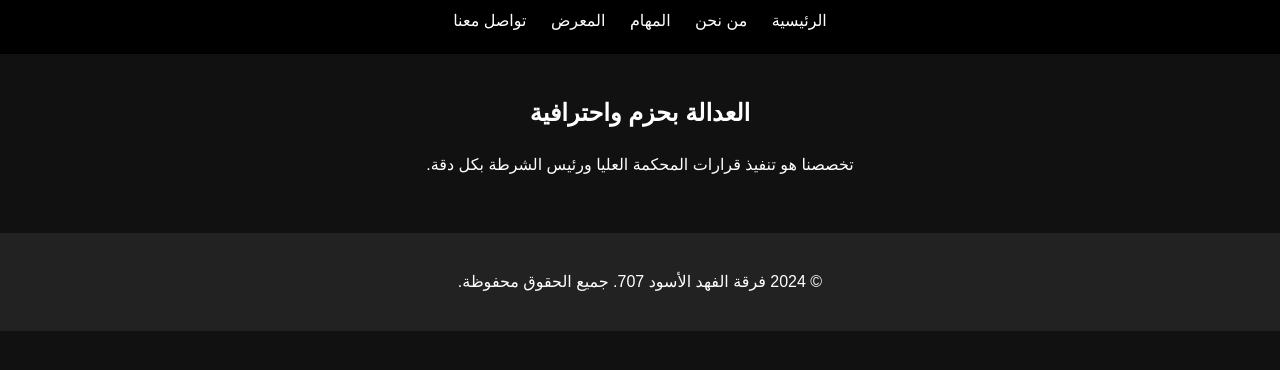
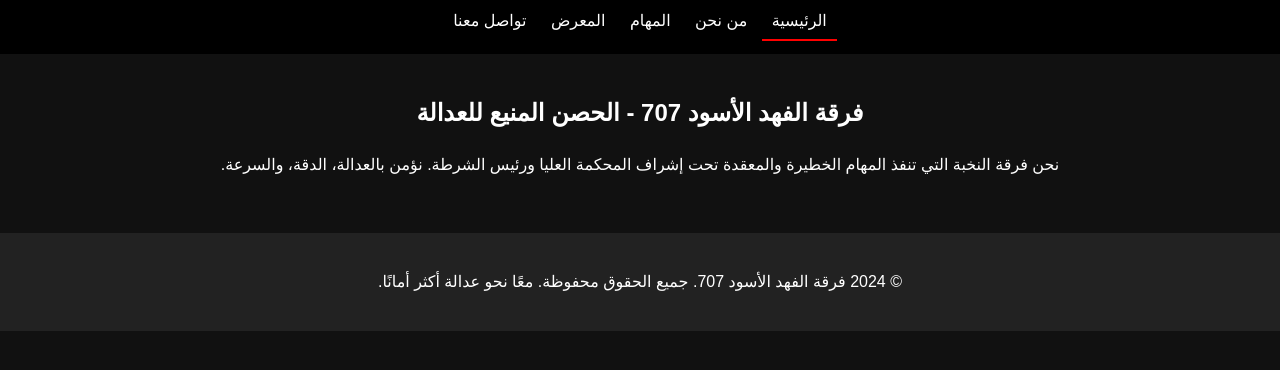
Before and after one commit to abusou7/707squad, a plain HTML site: page index.html in a window 1280 px wide. Shown: the part 76-446 px from the top of the page. Drawn offline with Linux system fonts and the light colour scheme.

Commit message:
Update index.html

```diff
--- a/index.html
+++ b/index.html
@@ -6,16 +6,32 @@
     <title>فرقة الفهد الأسود 707</title>
     <link rel="stylesheet" href="styles.css">
     <style>
-        .section { display: none; }
-        .section.active { display: block; }
-        nav a { cursor: pointer; }
+        .section {
+            display: none;
+            opacity: 0;
+            transition: opacity 0.5s ease-in-out;
+        }
+        .section.active {
+            display: block;
+            opacity: 1;
+        }
+        nav a {
+            color: #fff;
+            text-decoration: none;
+            padding: 10px;
+            border-bottom: 2px solid transparent;
+            transition: border-color 0.3s;
+        }
+        nav a.active {
+            border-color: #f00;
+        }
     </style>
 </head>
 <body>
     <header>
         <h1>فرقة الفهد الأسود 707</h1>
         <nav>
-            <a data-target="home">الرئيسية</a>
+            <a data-target="home" class="active">الرئيسية</a>
             <a data-target="about">من نحن</a>
             <a data-target="missions">المهام</a>
             <a data-target="gallery">المعرض</a>
@@ -24,37 +40,40 @@
     </header>
 
     <main>
-        <!-- الصفحة الرئيسية -->
         <section id="home" class="section active">
-            <h2>العدالة بحزم واحترافية</h2>
-            <p>تخصصنا هو تنفيذ قرارات المحكمة العليا ورئيس الشرطة بكل دقة.</p>
+            <h2>فرقة الفهد الأسود 707 - الحصن المنيع للعدالة</h2>
+            <p>نحن فرقة النخبة التي تنفذ المهام الخطيرة والمعقدة تحت إشراف المحكمة العليا ورئيس الشرطة. نؤمن بالعدالة، الدقة، والسرعة.</p>
         </section>
 
-        <!-- من نحن -->
         <section id="about" class="section">
             <h2>من نحن</h2>
-            <p>فرقة الفهد الأسود 707 هي فرقة النخبة المسؤولة عن تنفيذ القرارات الحساسة وتأمين الشخصيات البارزة.</p>
+            <p>تأسست فرقة الفهد الأسود 707 لتكون الدرع الواقي ضد الجريمة المنظمة والتهديدات الخطيرة. تعمل الفرقة بسرية واحترافية مطلقة، حيث تعتمد على نخبة من الجنود المدربين لتنفيذ أصعب المهام. نحن نلتزم بالقيم التالية:</p>
+            <ul>
+                <li>الاحترافية: نعمل بمعايير عالية لضمان النجاح.</li>
+                <li>النزاهة: قراراتنا تتسم بالعدالة والشفافية.</li>
+                <li>الدقة: تنفيذ كل مهمة بأقصى درجات الإتقان.</li>
+            </ul>
         </section>
 
-        <!-- المهام -->
         <section id="missions" class="section">
             <h2>مهامنا</h2>
             <ul>
-                <li>تنفيذ أوامر الاعتقال.</li>
-                <li>مداهمة أوكار العصابات.</li>
-                <li>تأمين الشخصيات المهمة والفعاليات الحساسة.</li>
+                <li>القبض على المجرمين الأكثر خطورة المطلوبين دوليًا.</li>
+                <li>تنفيذ أوامر المداهمة ضد العصابات الكبرى.</li>
+                <li>تأمين وحماية الشخصيات المهمة أثناء الفعاليات الكبرى.</li>
+                <li>التدخل السريع لحل الأزمات الأمنية.</li>
             </ul>
+            <p>نحن لا نترك أي شيء للصدفة، فكل عملية تنفذ بخطط استراتيجية دقيقة لضمان سلامة الفريق ونجاح المهمة.</p>
         </section>
 
-        <!-- المعرض -->
         <section id="gallery" class="section">
             <h2>المعرض</h2>
-            <p>صور وفيديوهات لأبرز المهام والتدريبات.</p>
+            <p>استكشف لقطات حصرية من تدريباتنا اليومية والمهام الميدانية التي تعكس شجاعتنا والتزامنا.</p>
         </section>
 
-        <!-- تواصل معنا -->
         <section id="contact" class="section">
             <h2>تواصل معنا</h2>
+            <p>إذا كانت لديك أي استفسارات أو ترغب في التعاون معنا، لا تتردد في التواصل.</p>
             <form>
                 <div>
                     <label for="name">الاسم:</label><br>
@@ -74,7 +93,7 @@
     </main>
 
     <footer>
-        <p>&copy; 2024 فرقة الفهد الأسود 707. جميع الحقوق محفوظة.</p>
+        <p>&copy; 2024 فرقة الفهد الأسود 707. جميع الحقوق محفوظة. معًا نحو عدالة أكثر أمانًا.</p>
     </footer>
 
     <script src="script.js"></script>
```
